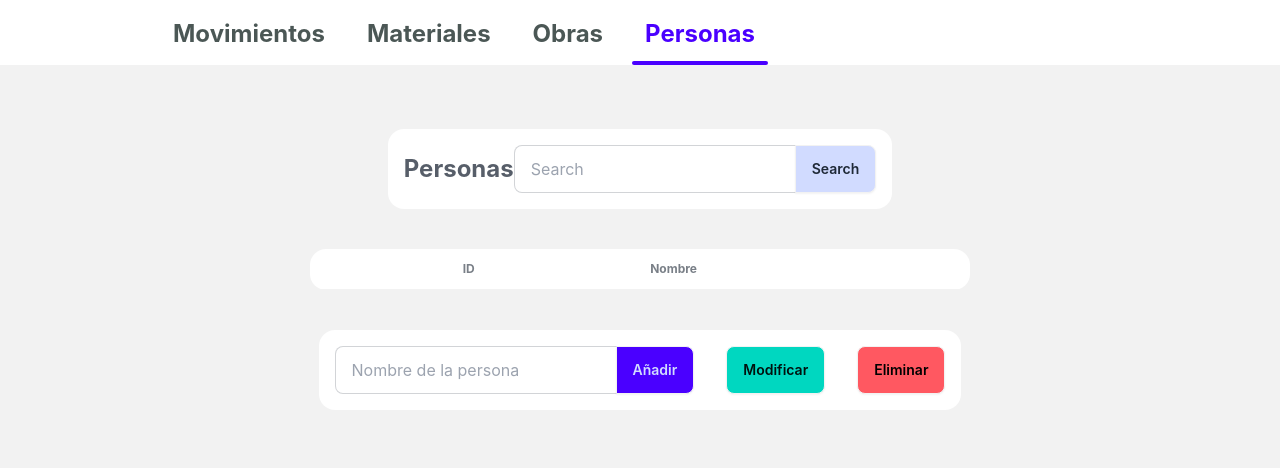
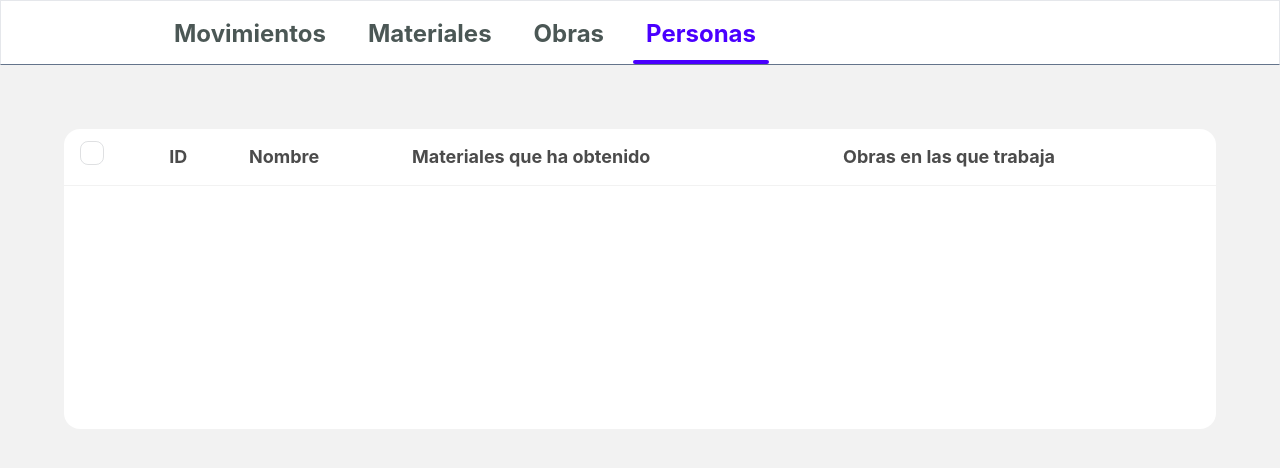
Before and after one commit to osoyinas/simple-inventory, a React (Vite) app: page /#/persons in a window 1280 px wide. Shown: the top 468 px of the page. Built offline with nearby package versions, Linux system fonts and the light colour scheme.

Commit message:
Change person table

```diff
--- a/index.html
+++ b/index.html
@@ -6,7 +6,7 @@
     <meta name="viewport" content="width=device-width, initial-scale=1.0" />
     <title>Inventario</title>
   </head>
-  <body style="overflow: hidden;">
+  <body style="overflow-X: hidden;">
     <div id="root" class="relative w-[100vw] h-[100vh]"></div>
     <script type="module" src="/src/renderer/main.tsx"></script>
   </body>
--- a/src/renderer/Components/NavBar.tsx
+++ b/src/renderer/Components/NavBar.tsx
@@ -9,19 +9,21 @@ export function NavBar({ alert }: { alert: string }) {
   ];
   return (
     <>
-      <nav className="navbar bg-base-100 px-40 py-0 items-center justify-between relative h-[65px]">
+      <nav className="navbar bg-base-100 px-40 py-0 items-center justify-between relative h-[65px] border border-b-slate-500">
         <ul className="flex justify-start gap-4 relative h-full">
           {options.map((option) => {
             const match = useMatch(option.path);
             return (
-              <>
               <li
                 key={option.name}
                 className="relative h-full grid items-center"
               >
                 <NavLink
+                  key={option.path}
                   to={option.path}
-                    className={`btn btn-ghost btn-sm rounded-btn font-bold text-2xl ${match ? "text-primary opacity-100" : "opacity-70"}`}
+                  className={`btn btn-ghost btn-sm rounded-btn font-bold text-2xl ${
+                    match ? "text-primary opacity-100" : "opacity-70"
+                  }`}
                 >
                   {option.name}
                 </NavLink>
@@ -29,7 +31,6 @@ export function NavBar({ alert }: { alert: string }) {
                   <div className="w-full h-[4px] bg-primary rounded-full absolute bottom-0"></div>
                 )}
               </li>
-              </>
             );
           })}
         </ul>
--- a/src/renderer/Components/PersonDashboard.tsx
+++ b/src/renderer/Components/PersonDashboard.tsx
@@ -1,121 +1,23 @@
 import { useState, useEffect } from "react";
 import { getPersons, addPerson } from "@/api/person";
-import { PersonTable } from "./PersonTable";
+import { PersonsTable } from "./PersonTable";
 import { Person } from "@/types/api";
 import { AsideSection } from "./AsideSection";
 
-export function PersonDasboard({
-  alertFunction,
-}: {
-  alertFunction: (alert: string) => void;
-}) {
+export function PersonDasboard() {
+  {
     const [persons, setPersons] = useState<Person[]>([]);
-  const [name, setName] = useState("");
-  const [search, setSearch] = useState("");
-  const [filteredPersons, setFilteredPersons] = useState<Person[]>([]);
 
     useEffect(() => {
-    getPersons().then((persons) => {
-      setPersons(persons.persons);
-      setFilteredPersons(persons.persons);
-    });
-
-    // eslint-disable-next-line react-hooks/exhaustive-deps
+      getPersons().then((response) => setPersons(response.persons));
     }, []);
-
-  const handleAddPerson = () => {
-    if (name === "") return;
-    addPerson({ name })
-      .then((response) => {
-        alertFunction(response.message);
-        const person = response.data as Person;
-        setPersons((prevPersons) => [...prevPersons, person]);
-      })
-      .catch((error) => {
-        alertFunction(error.message);
-      });
-  };
-
-  useEffect(() => {
-    const newPersons = persons.filter((person) => {
-      return person.name.toLowerCase().includes(search.toLowerCase());
-    });
-    setFilteredPersons(newPersons);
-    // eslint-disable-next-line react-hooks/exhaustive-deps
-  }, [search]);
 
     return (
       <AsideSection>
-      <header className="bg-white flex p-4 rounded-2xl items-center w-2/5 min-w-max justify-around">
-        <h1 className="text-2xl font-bold opacity-75">Personas</h1>
-        <div className="join">
-          <div>
-            <input
-              className="input input-bordered join-item"
-              placeholder="Search"
-              onChange={(e) => setSearch(e.target.value)}
+        <PersonsTable
+          persons={persons}
         />
-          </div>
-
-          <div className="indicator">
-            <button className="btn join-item bg-primary-content">Search</button>
-          </div>
-        </div>
-      </header>
-
-      <PersonTable persons={filteredPersons} />
-      <form
-        onSubmit={handleAddPerson}
-        className="flex gap-8 rounded-2xl bg-white  p-4  w-2/5 min-w-max justify-around items-center"
-      >
-        <div className="join">
-          <div className="form-control w-full max-w-xs join-item">
-            <input
-              type="text"
-              value={name}
-              onChange={(e) => setName(e.target.value)}
-              className="input input-bordered  join-item"
-              placeholder="Nombre de la persona"
-            />
-          </div>
-          <button
-            type="submit"
-            className="btn bg-primary text-primary-content join-item"
-          >
-            Añadir
-          </button>
-        </div>
-        <button
-          type="submit"
-          className="btn bg-accent text-accent-content join-item"
-        >
-          Modificar
-        </button>
-        <button
-          type="submit"
-          className="btn bg-error join-item text-error-content"
-        >
-          Eliminar
-        </button>
-      </form>
-      {status && (
-        <div role="alert" className="alert alert-success w-52">
-          <svg
-            xmlns="http://www.w3.org/2000/svg"
-            className="stroke-current shrink-0 h-6 w-6"
-            fill="none"
-            viewBox="0 0 24 24"
-          >
-            <path
-              strokeLinecap="round"
-              strokeLinejoin="round"
-              strokeWidth="2"
-              d="M9 12l2 2 4-4m6 2a9 9 0 11-18 0 9 9 0 0118 0z"
-            />
-          </svg>
-          <span>Persona añadida!</span>
-        </div>
-      )}
       </AsideSection>
     );
   }
+}
--- a/src/renderer/Components/PersonTable.tsx
+++ b/src/renderer/Components/PersonTable.tsx
@@ -1,31 +1,34 @@
 import { Person } from "@/types/api";
-import { DeleteModal } from "./DeleteModal";
-import { deletePerson } from "@/api/person";
 
-export function PersonTable({ persons }: { persons: Person[] }) {
+export function PersonsTable({ persons }: { persons: Person[] }) {
   return (
-    <div className="overflow-x-auto w-3/5 min-w-max max-w-[800px] relative rounded-2xl flex flex-col items-center h-auto  max-h-[600px] p-4">
-      <table className="table bg-white">
-        <thead>
+    <table className="table bg-white h-[300px]">
+      <thead className="text-lg font-bold text-black opacity-70">
         <tr>
-            <th></th>
+          <th>
+            <label>
+              <input type="checkbox" className="checkbox" />
+            </label>
+          </th>
           <th>ID</th>
           <th>Nombre</th>
+          <th>Materiales que ha obtenido</th>
+          <th>Obras en las que trabaja</th>
         </tr>
       </thead>
-        <tbody>
+      <tbody className="text-xl">
         {persons.map((person) => (
-            <tr key={person.id} className="">
-              <th></th>
+          <tr key={person.id}>
+            <td>
+              <label>
+                <input type="checkbox" className="checkbox" />
+              </label>
+            </td>
             <td>{person.id}</td>
             <td>{person.name}</td>
-              <td><DeleteModal deleteFunction={()=>{
-                deletePerson(person);
-              }}/></td>
           </tr>
         ))}
       </tbody>
     </table>
-    </div>
   );
 }
```
Lines whose indentation alone changed are shown as unchanged.
